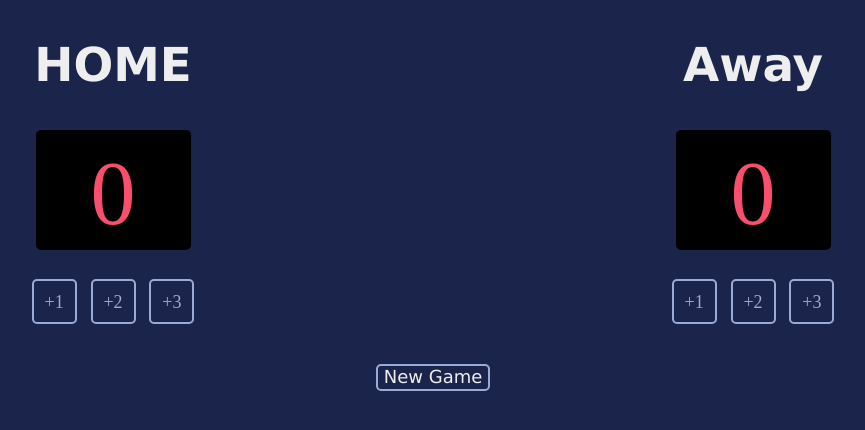
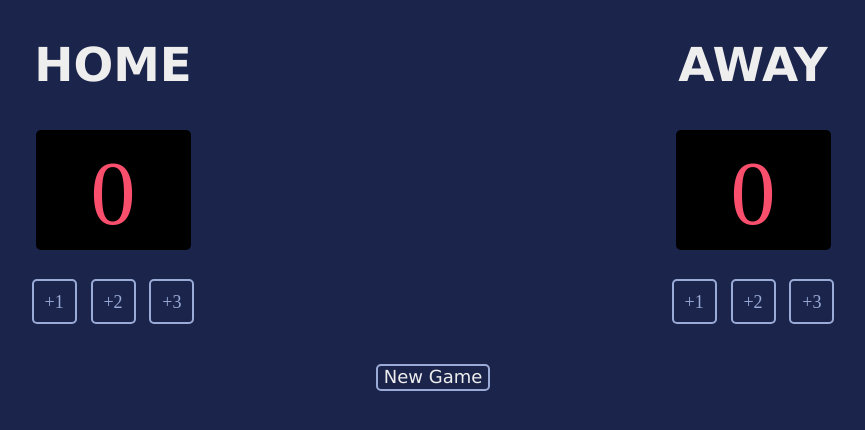
Before and after one commit to ptrklassen/score-keeper, a plain HTML site: page index_1.html in a window 1280 px wide. Shown: the whole page, without its empty margins (207-1072 px from the left). Drawn offline with nearby package versions, Linux system fonts and the light colour scheme; a web font is replaced by a local one.

Commit message:
Away header is uppercase

```diff
--- a/index_1.html
+++ b/index_1.html
@@ -16,7 +16,7 @@
                     </div>
                 </div>
                 <div class="team">
-                    <h3 id="guest">Away</h3>
+                    <h3 id="guest">AWAY</h3>
                     <div id="guest-score" class="score"></div>
                     <div id="incrementers">
                         <button onclick="showButton(this, 'guest')" class="increment-btn">+1</button>
```
